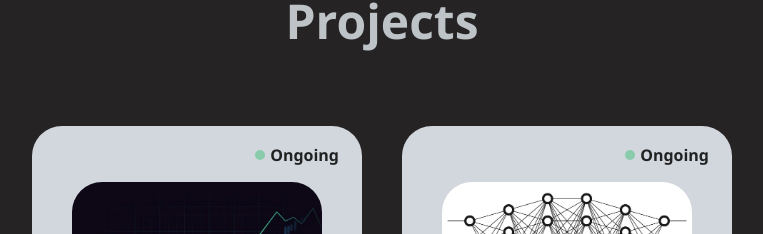
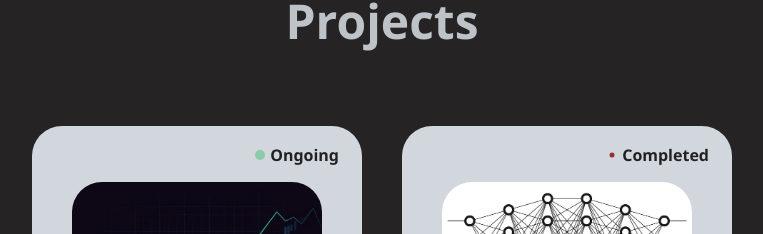
Before and after one commit to sunaypanda/Portfolio_Website, a React (Create React App) app: page / in a window 1280 px wide. Shown: the part 2404-2638 px from the top of the page, without its empty margins (258-1021 px from the left). Built offline with nearby package versions, Linux system fonts and the light colour scheme.

Commit message:
Project Update

```diff
--- a/src/App.js
+++ b/src/App.js
@@ -212,8 +212,8 @@ function App() {
             </div>
             <div className="project_card">
               <div className="status">
-                <div className="status-active"></div>
-                <p>Ongoing</p>
+                <div className="status-complete"></div>
+                <p>Completed</p>
               </div>
               <img src={nlp_classifier} alt="Project_2_img"></img>
               <h3>NLP Sentence Classification</h3>
```
Also changed, not shown: src/images/nlp_image.jpg (added).
